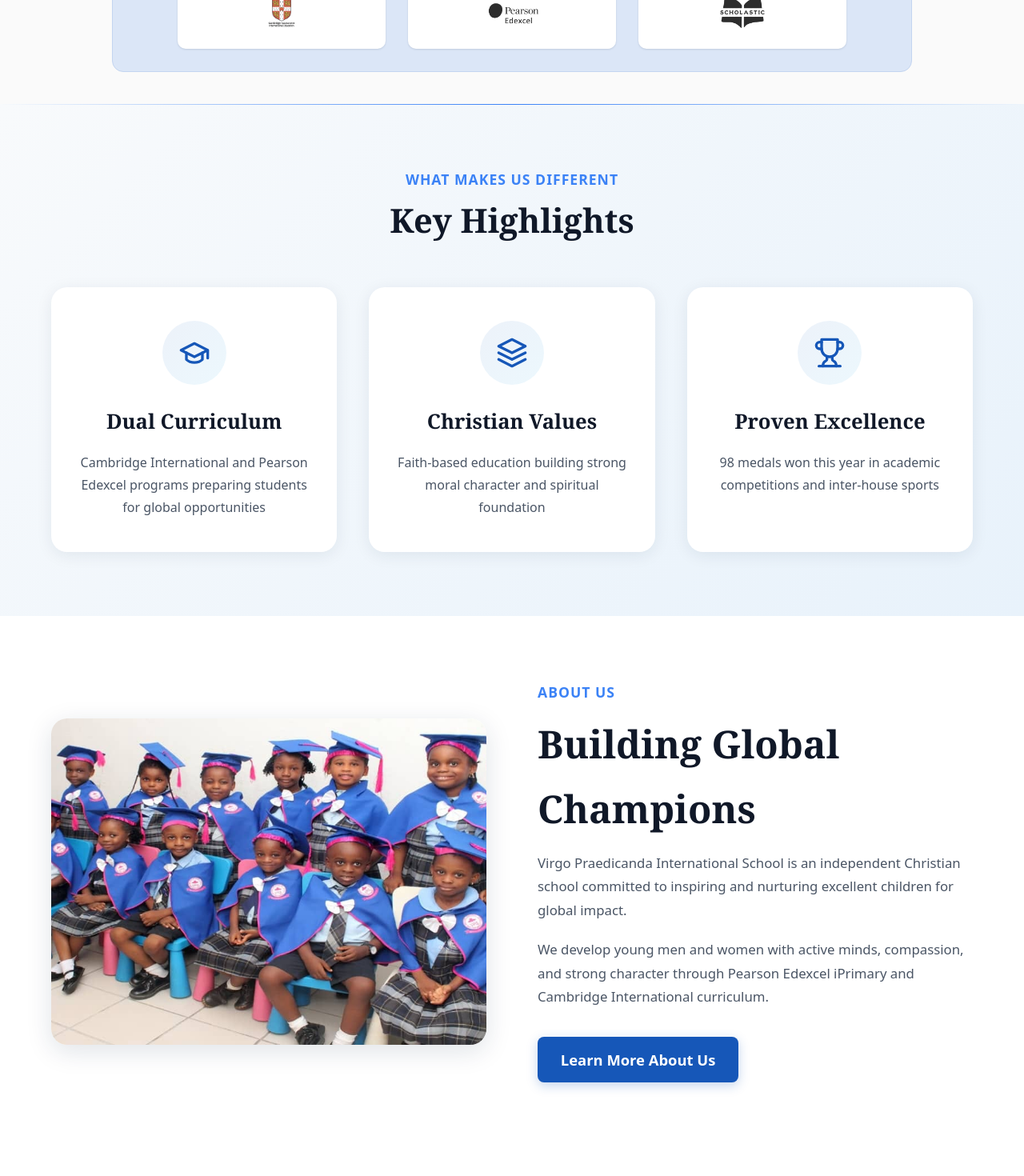
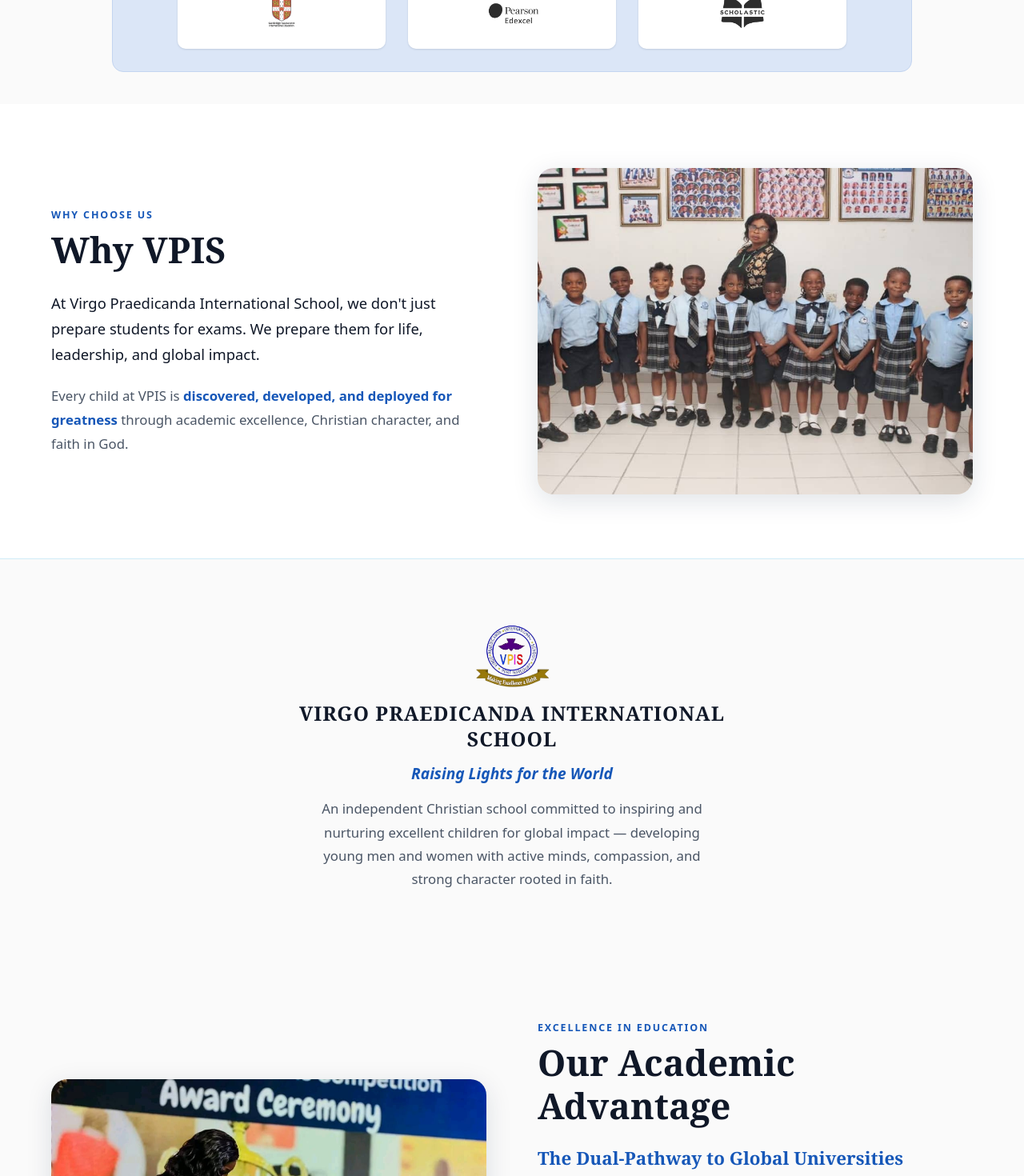
Before and after one commit to Abas-dev/VIRGO-PRAEDICANDA-landing, a React (Vite) app: page / in a window 1280 px wide. Shown: the part 820-2290 px from the top of the page at 80% size. Built offline with nearby package versions, Linux system fonts and the light colour scheme.

Commit message:
Update App.jsx

```diff
--- a/src/App.jsx
+++ b/src/App.jsx
@@ -18,26 +18,26 @@ const heroCarouselImages = [
   {
     src: "/assets/images/carousel2.png",
     alt: "Students during class activities",
-    subtitle: "Excellence in Education",
+    subtitle: "Dual Curriculum",
     title: "Building Future Leaders",
     description:
-      "Pearson Edexcel iPrimary & Cambridge International curriculum preparing students for global universities.",
+      "Cambridge International and Pearson Edexcel programs preparing students for global opportunities.",
   },
   {
     src: "/assets/images/carousel1.png",
     alt: "Students engaging in collaborative learning",
-    subtitle: "Academic Excellence",
+    subtitle: "Christian Values",
     title: "Inspiring Young Minds",
     description:
-      "Creating an environment where children grow intellectually, morally and spiritually through faith-based education.",
+      "Faith-based education building strong moral character and spiritual foundation.",
   },
   {
     src: "./assets/images/carousel4.png",
     alt: "Smiling students on campus",
-    subtitle: "Quality Education",
+    subtitle: "Proven Excellence",
     title: "Every Child Matters",
     description:
-      "Empowering children with knowledge, confidence and strong Christian values for lifelong success.",
+      "98 medals won this year in academic competitions and inter-house sports.",
   },
 ];
 
@@ -720,94 +720,6 @@ const SchoolBrand = () => (
 
 /* Removed unused component - RecentCompetitions */
 
-/* ── Key Highlights Section ──────────────────────────────────────────────── */
-const KeyHighlights = () => (
-  <section className="key-highlights-section">
-    <div className="container">
-      <div className="section-title" data-aos="fade-up">
-        <p>What Makes Us Different</p>
-        <h2>Key Highlights</h2>
-      </div>
-      <div className="highlights-grid" data-aos="fade-up" data-aos-delay="100">
-        <div className="highlight-card">
-          <div className="highlight-icon-wrapper">
-            <svg className="highlight-icon" viewBox="0 0 24 24" fill="none" stroke="currentColor" strokeWidth="2" strokeLinecap="round" strokeLinejoin="round">
-              <path d="M22 10v6M2 10l10-5 10 5-10 5z"/>
-              <path d="M6 12v5c3 3 9 3 12 0v-5"/>
-            </svg>
-          </div>
-          <h3>Dual Curriculum</h3>
-          <p>
-            Cambridge International and Pearson Edexcel programs preparing students for global opportunities
-          </p>
-        </div>
-        <div className="highlight-card">
-          <div className="highlight-icon-wrapper">
-            <svg className="highlight-icon" viewBox="0 0 24 24" fill="none" stroke="currentColor" strokeWidth="2" strokeLinecap="round" strokeLinejoin="round">
-              <path d="M12 2L2 7l10 5 10-5-10-5z"/>
-              <path d="M2 17l10 5 10-5"/>
-              <path d="M2 12l10 5 10-5"/>
-            </svg>
-          </div>
-          <h3>Christian Values</h3>
-          <p>
-            Faith-based education building strong moral character and spiritual foundation
-          </p>
-        </div>
-        <div className="highlight-card">
-          <div className="highlight-icon-wrapper">
-            <svg className="highlight-icon" viewBox="0 0 24 24" fill="none" stroke="currentColor" strokeWidth="2" strokeLinecap="round" strokeLinejoin="round">
-              <path d="M6 9H4.5a2.5 2.5 0 0 1 0-5H6"/>
-              <path d="M18 9h1.5a2.5 2.5 0 0 0 0-5H18"/>
-              <path d="M4 22h16"/>
-              <path d="M10 14.66V17c0 .55-.47.98-.97 1.21C7.85 18.75 7 20.24 7 22"/>
-              <path d="M14 14.66V17c0 .55.47.98.97 1.21C16.15 18.75 17 20.24 17 22"/>
-              <path d="M18 2H6v7a6 6 0 0 0 12 0V2Z"/>
-            </svg>
-          </div>
-          <h3>Proven Excellence</h3>
-          <p>
-            98 medals won this year in academic competitions and inter-house sports
-          </p>
-        </div>
-      </div>
-    </div>
-  </section>
-);
-
-/* ── Short About Section ──────────────────────────────────────────────── */
-const ShortAbout = () => (
-  <section className="short-about-section">
-    <div className="container">
-      <div className="short-about-layout" data-aos="fade-up">
-        <div className="short-about-image">
-          <img
-            src="/assets/images/graduates.jpeg"
-            alt="VPIS graduates"
-            loading="lazy"
-            decoding="async"
-          />
-        </div>
-        <div className="short-about-content">
-          <div className="section-title-left">
-            <p style={{ color: 'var(--primary-light)', fontWeight: 600, textTransform: 'uppercase', letterSpacing: '1px', fontSize: '1.1rem', marginBottom: '0.5rem' }}>About Us</p>
-            <h2>Building Global Champions</h2>
-          </div>
-          <p>
-            Virgo Praedicanda International School is an independent Christian school
-            committed to inspiring and nurturing excellent children for global impact.
-          </p>
-          <p>
-            We develop young men and women with active minds, compassion, and strong
-            character through Pearson Edexcel iPrimary and Cambridge International curriculum.
-          </p>
-          <a href="/about" className="btn-read-more">Learn More About Us</a>
-        </div>
-      </div>
-    </div>
-  </section>
-);
-
 /* ── App Component ──────────────────────────────────────────────────────── */
 function App() {
   return (
@@ -815,21 +727,19 @@ function App() {
       <Navbar />
       <HeroCarousel />
       <AccreditationBadges />
-      <KeyHighlights />
-      <ShortAbout />
       <WhyVPIS />
+      <SchoolBrand />
       <AcademicAdvantage />
       <AcademicExcellence />
+      <OurAchievements />
+      <SchoolStats />
       <Testimonials />
       <ProprietorPreview />
-      <OurAchievements />
-      <SchoolStats />
       <VPISGallery />
       <DocumentsPreview />
       <FAQSection />
       <FinalCTA />
       <Contact />
-      <SchoolBrand />
       <Footer />
     </>
   );
```
